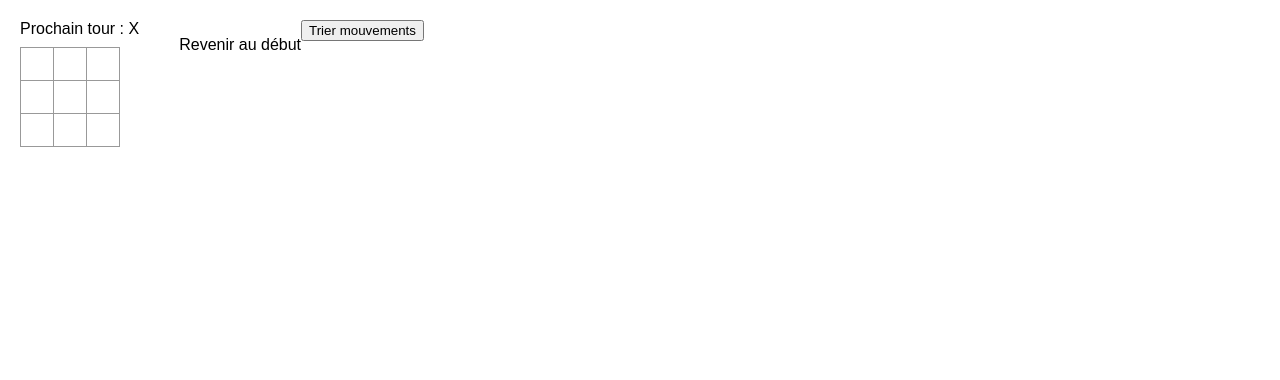
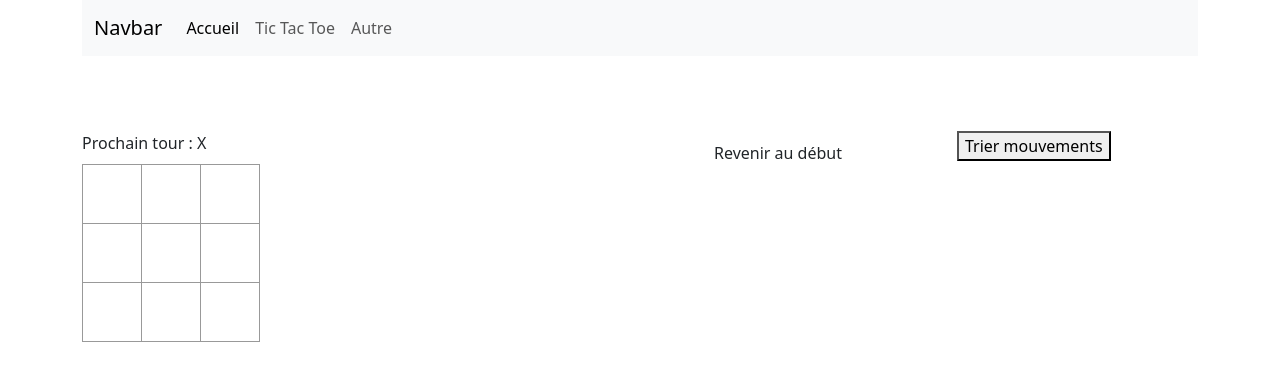
Before and after one commit to Vermot-GauchyJonathan/React-learning, a React (Create React App) app: page / in a window 1280 px wide. Shown: the top 380 px of the page. Built offline with nearby package versions, Linux system fonts and the light colour scheme.

Commit message:
add design basic

```diff
--- a/package.json
+++ b/package.json
@@ -6,6 +6,7 @@
     "@testing-library/jest-dom": "^5.17.0",
     "@testing-library/react": "^13.4.0",
     "@testing-library/user-event": "^13.5.0",
+    "bootstrap": "^5.3.3",
     "react": "^18.3.1",
     "react-dom": "^18.3.1",
     "react-scripts": "5.0.1",
--- a/src/App.js
+++ b/src/App.js
@@ -1,11 +1,13 @@
 import logo from './assets/logos/logo.svg';
 import './style/App.css';
 import TicTacToe from './components/TicTacToe';
+import NavBar from './components/NavBar';
 
 
 function App() {
   return (
     <>
+      <NavBar />
       <TicTacToe />
     </>
   );
--- /dev/null
+++ b/src/components/NavBar.jsx
@@ -0,0 +1,28 @@
+
+export default function NavBar(){
+    return (
+        <div className="container">
+            <nav className="navbar navbar-expand-lg bg-body-tertiary">
+                <div className="container-fluid">
+                    <a className="navbar-brand" href="./">Navbar</a>
+                    <button className="navbar-toggler" type="button" data-bs-toggle="collapse" data-bs-target="#navbarNavDropdown" aria-controls="navbarNavDropdown" aria-expanded="false" aria-label="Toggle navigation">
+                    <span className="navbar-toggler-icon"></span>
+                    </button>
+                    <div className="collapse navbar-collapse" id="navbarNavDropdown">
+                    <ul className="navbar-nav">
+                        <li className="nav-item">
+                        <a className="nav-link active" aria-current="page" href="./">Accueil</a>
+                        </li>
+                        <li className="nav-item">
+                        <a className="nav-link" href="./">Tic Tac Toe</a>
+                        </li>
+                        <li className="nav-item">
+                        <a className="nav-link" href="./">Autre</a>
+                        </li>
+                    </ul>
+                    </div>
+                </div>
+            </nav>
+        </div>
+    );
+}
--- a/src/components/TicTacToe.jsx
+++ b/src/components/TicTacToe.jsx
@@ -31,12 +31,14 @@
 
       if (move === history.length - 1) {
         return (
+          <li key={move} className="list-style">
             <span key={move}>{description}</span>
+          </li>
         );
       }
 
       return (
-        <li key={move} >
+        <li key={move} className="list-style">
           <button onClick={() => jumpTo(move)}>{description}</button>
         </li>
       );
@@ -56,17 +58,21 @@
     const { winner, winningSquares } = calculateWinner(currentSquares);
 
     return (
-      <div className="game">
-        <div className="game-board">
+      <section className="section-tic-tac-toe">
+        <div className="container">
+            <div className="row game">
+              <div className="game-board col-6">
                 <Board xIsNext={xIsNext} squares={currentSquares} onPlay={handlePlay} winningSquares={winningSquares} />
               </div>
-        <div className="game-info">
+              <div className="game-info col-3">
                 <ul>{sortedDesc ? sortedMoves : moves}</ul>
               </div>
-        <div className="game-option">
+              <div className="game-option col-2">
                 <button onClick={sortMoves}>Trier mouvements</button>
               </div>
           </div>
+        </div>
+      </section>
     );
   }
 
--- a/src/index.js
+++ b/src/index.js
@@ -3,6 +3,7 @@
 import './style/style.css';
 import App from './App';
 import reportWebVitals from './reportWebVitals';
+import 'bootstrap/dist/css/bootstrap.css';
 
 
 
--- a/src/style/style.css
+++ b/src/style/style.css
@@ -38,6 +38,16 @@
   font-size: 12px;
 }
 
+
+
+/*----------------------------*/
+/*        TIC TAC TOE         */
+/*----------------------------*/
+
+.section-tic-tac-toe {
+  padding-top: 75px;
+}
+
 code {
   font-size: 1.2em;
 }
@@ -60,15 +70,15 @@
   background: #fff;
   border: 1px solid #999;
   float: left;
-  font-size: 24px;
+  font-size: 40px;
   font-weight: bold;
   line-height: 34px;
-  height: 34px;
+  height: 60px;
   margin-right: -1px;
   margin-top: -1px;
   padding: 0;
   text-align: center;
-  width: 34px;
+  width: 60px;
 }
 
 .board-row:after {
@@ -96,4 +106,5 @@
 
 .list-style{
   list-style: none;
+  margin: 10px;
 }
```
Also changed, not shown: 1 other file (tests, documents, lock files or other folders). Lines whose indentation alone changed are shown as unchanged.
